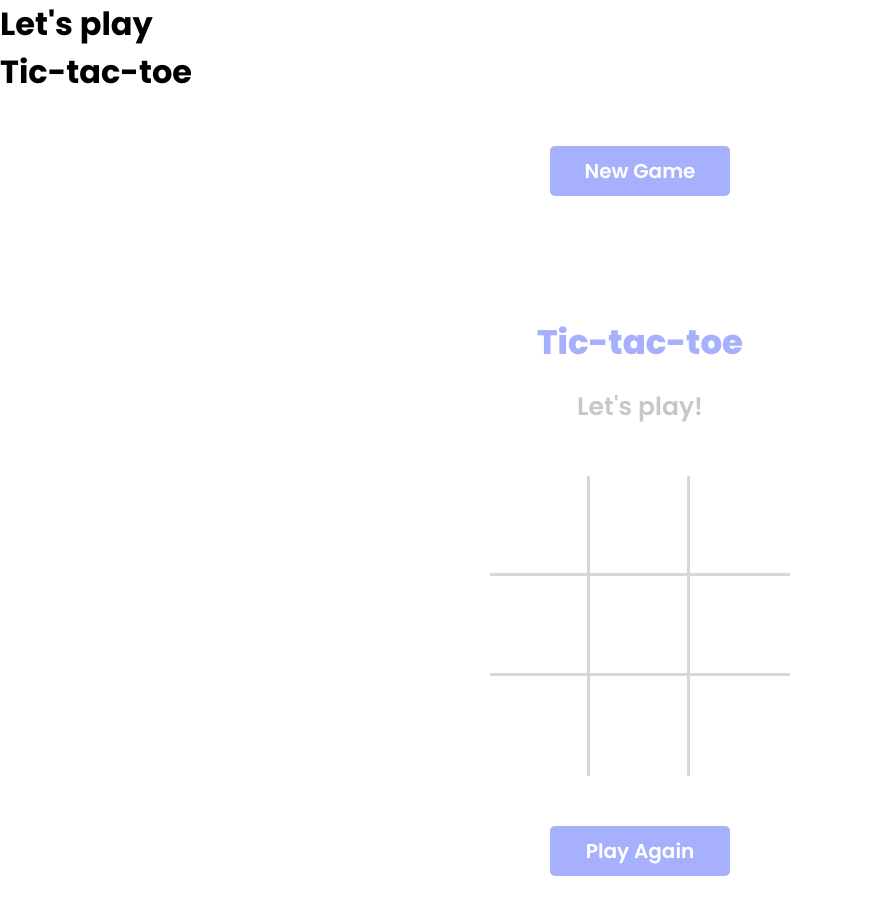
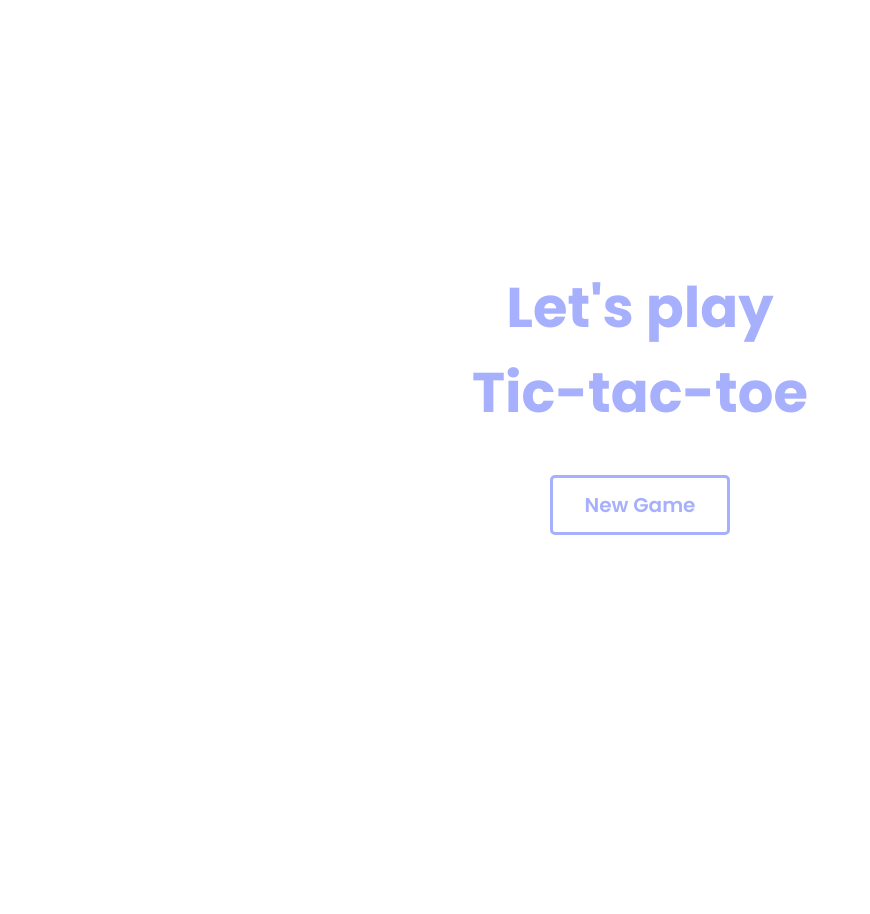
Before and after one commit to basementy/tictactoe, a plain HTML site: page index.html in a window 1280 px wide. Shown: the whole page, without its empty margins (0-870 px from the left). After the commit the page ends 800 px from the top, so only its background shows below. Drawn offline with Linux system fonts and the light colour scheme.

Commit message:
Made the styles for the home page

```diff
--- a/style.css
+++ b/style.css
@@ -5,6 +5,47 @@
   padding: 0;
   box-sizing: border-box;
   font-family: 'Poppins', sans-serif;
+}
+
+/* --- Main Page --- */
+
+.mainPage {
+  position: absolute;
+  width: 100%;
+  height: 100vh;
+  display: flex;
+  flex-direction: column;
+  justify-content: center;
+  align-items: center;
+  text-align: center;
+  background-color: white;
+}
+
+.mainPage h1 {
+  font-size: 3.5em;
+  color: rgb(167, 176, 253);
+  transition: 500ms;
+}
+
+.mainPage button {
+  width: 180px;
+  height: 60px;
+  margin-top: 40px;
+  border: 3px solid rgb(167, 176, 253);
+  border-radius: 5px;
+  background: none;
+  color: rgb(167, 176, 253);
+  font-size: 20px;
+  font-weight: 600;
+  cursor: pointer;
+  outline: none;
+  transition: 500ms;
+}
+
+.mainPage button:hover {
+  background-color: rgb(167, 176, 253);
+  color: white;
+  transition: 500ms;
 }
 
 /* --- Content --- */
```
